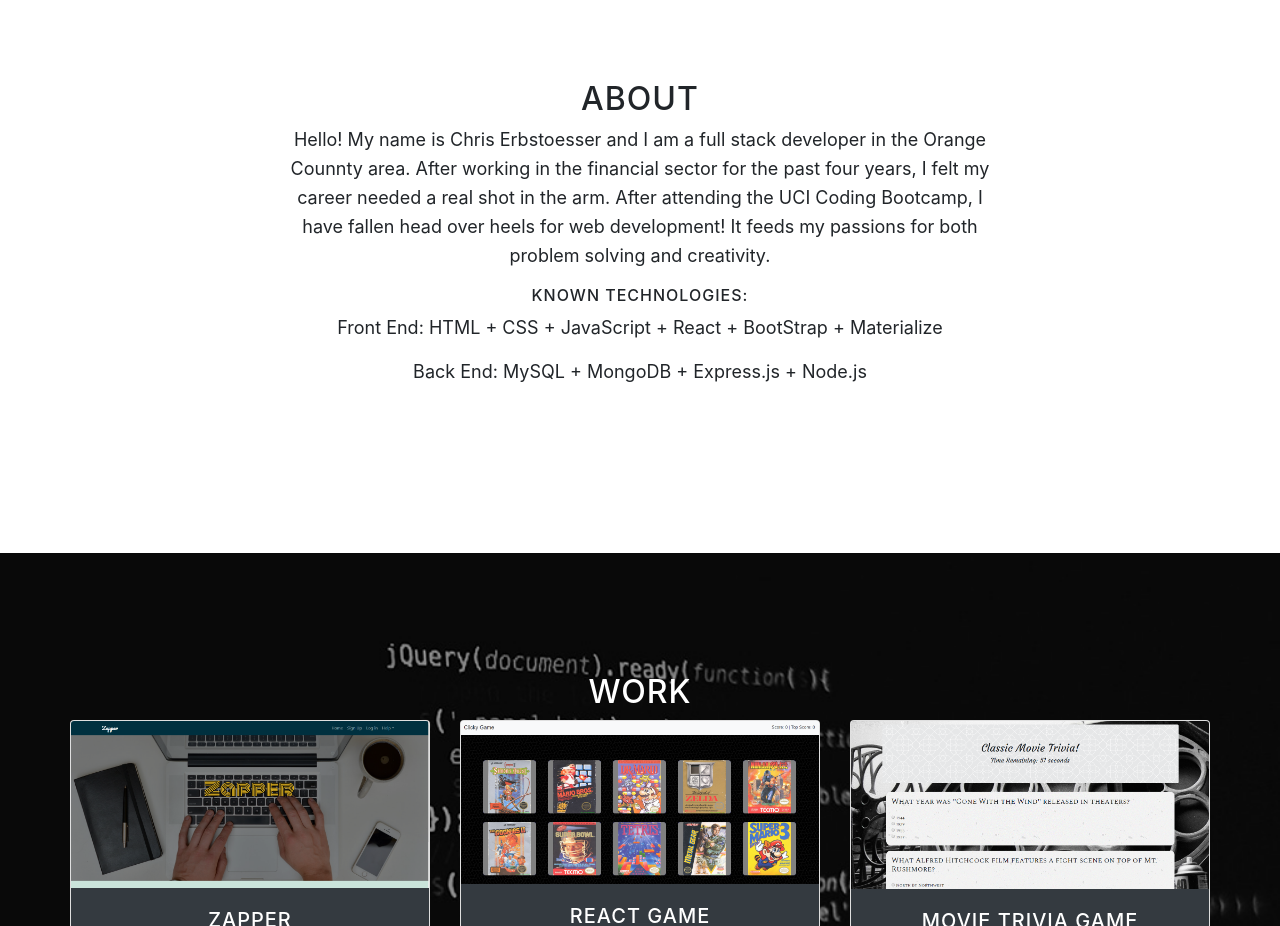
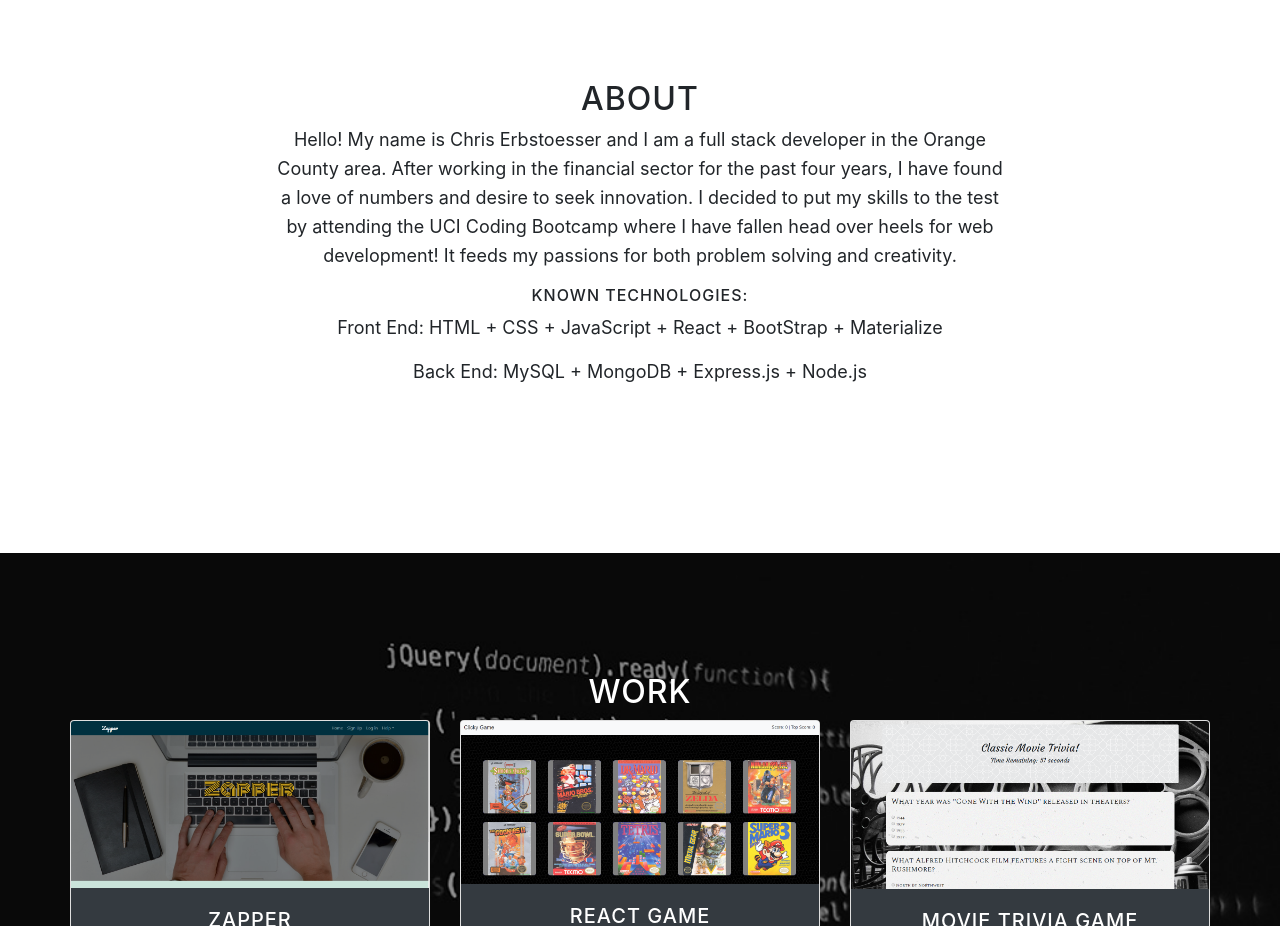
Before and after one commit to chriserb614/ChrisErb-Portfolio, a website with bundled scripts: page index.html in a window 1280 px wide. Shown: the part 840-1766 px from the top of the page. Built offline with nearby package versions, Linux system fonts and the light colour scheme.

Commit message:
Changed Bio

```diff
--- a/index.html
+++ b/index.html
@@ -73,7 +73,7 @@
       <div class="row">
         <div class="col-lg-8 mx-auto">
           <h2>About</h2>
-          <p>Hello! My name is Chris Erbstoesser and I am a full stack developer in the Orange Counnty area. After working in the financial sector for the past four years, I felt my career needed a real shot in the arm. After attending the UCI Coding Bootcamp, I have fallen head over heels for web development! It feeds my passions for both problem solving and creativity.</p>
+          <p>Hello! My name is Chris Erbstoesser and I am a full stack developer in the Orange County area. After working in the financial sector for the past four years, I have found a love of numbers and desire to seek innovation. I decided to put my skills to the test by attending the UCI Coding Bootcamp where I have fallen head over heels for web development! It feeds my passions for both problem solving and creativity.</p>
           <h6>Known Technologies:</h6>
           <p>Front End: HTML + CSS + JavaScript + React + BootStrap + Materialize</p>
           <p>Back End: MySQL + MongoDB + Express.js + Node.js</p>
```
